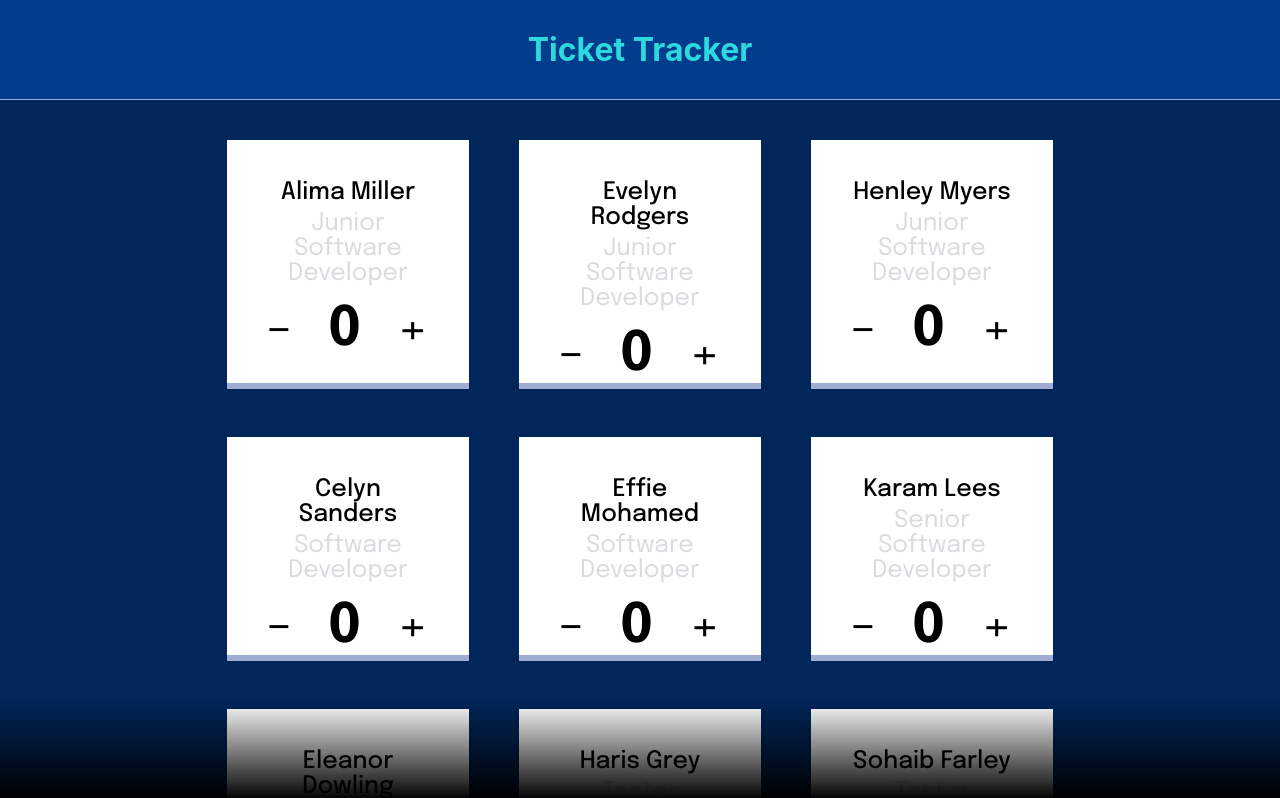
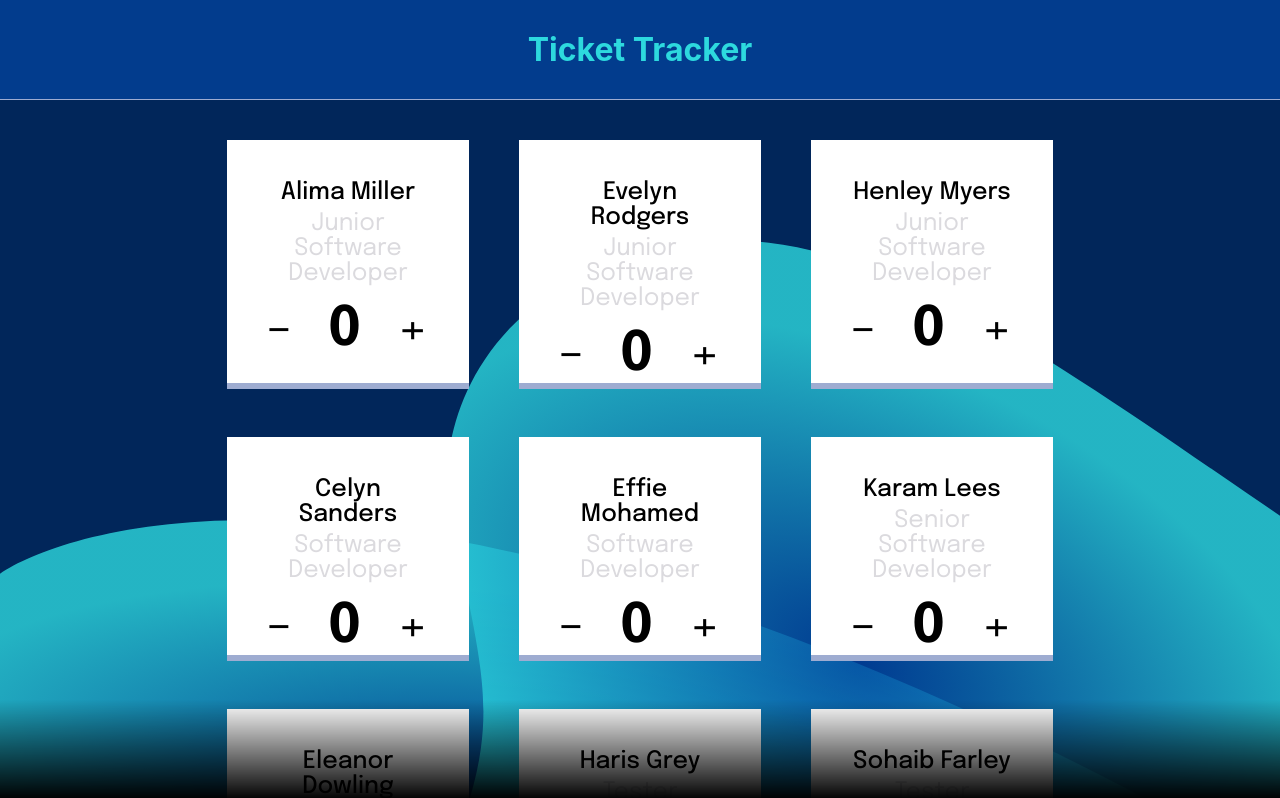
Before and after one commit to samueljacobs98/ticket-tracker-project, a React (Create React App) app: page / in a window 1280 px wide. Shown: the top 798 px of the page. Built offline with nearby package versions, Linux system fonts and the light colour scheme.

Commit message:
added background elements

```diff
--- a/src/App.jsx
+++ b/src/App.jsx
@@ -2,7 +2,7 @@ import "./App.scss";
 import Header from "./components/Header/Header";
 import Tickets from "./components/Tickets/Tickets";
 import Footer from "./components/Footer/Footer";
-// import Background from "./components/Background/Background";
+import Background from "./components/Background/Background";
 import team from "./assets/data/team";
 
 function App() {
@@ -10,8 +10,8 @@ function App() {
     <>
       <Header />
       <Tickets teamData={team} />
+      <Background />
       <Footer />
-      {/* <Background /> */}
     </>
   );
 }
--- /dev/null
+++ b/src/components/Background/Background.jsx
@@ -0,0 +1,15 @@
+import React from "react";
+import bgLeft from "../../assets/svgs/bg-left.svg";
+import bgRight from "../../assets/svgs/bg-right.svg";
+import "./Background.scss";
+
+const Background = () => {
+  return (
+    <>
+      <img src={bgLeft} className="background__img background__img--left" />
+      <img src={bgRight} className="background__img background__img--right" />
+    </>
+  );
+};
+
+export default Background;
--- /dev/null
+++ b/src/components/Background/Background.scss
@@ -0,0 +1,28 @@
+.background__img {
+  position: fixed;
+  bottom: 0;
+  z-index: -1;
+}
+
+.background__img--left {
+  left: 0;
+  width: 100%;
+  height: 35%;
+}
+.background__img--right {
+  right: -10%;
+  height: 70%;
+  width: 85%;
+}
+
+@media screen and (min-width: 800px) {
+  .background__img--left {
+    width: 100%;
+    height: 35%;
+  }
+  .background__img--right {
+    right: 0;
+    height: 70%;
+    width: 65%;
+  }
+}
--- a/src/components/Card/Card.jsx
+++ b/src/components/Card/Card.jsx
@@ -1,17 +1,15 @@
-import React from "react";
+import React, { useState } from "react";
 
 import "./Card.scss";
 
 const Card = ({ name, role }) => {
-  let number = 0;
+  const [count, setCount] = useState(0);
 
-  const decrementNumber = () => {
-    number++;
-    console.log(number);
+  const decrementCount = () => {
+    setCount((previousCount) => previousCount - 1);
   };
-  const incrementNumber = () => {
-    number++;
-    console.log(number);
+  const incrementCount = () => {
+    setCount((previousCount) => previousCount + 1);
   };
 
   return (
@@ -19,11 +17,11 @@ const Card = ({ name, role }) => {
       <p className="card__title">{name}</p>
       <p className="card__role">{role}</p>
       <div className="card__counter">
-        <p className="card__button" onClick={decrementNumber}>
+        <p className="card__button" onClick={decrementCount}>
           -
         </p>
-        <p className="card__number">{number}</p>
-        <p className="card__button" onClick={incrementNumber}>
+        <p className="card__number">{count}</p>
+        <p className="card__button" onClick={incrementCount}>
           +
         </p>
       </div>
```
Also changed, not shown: src/assets/svgs/bg-left.svg, src/assets/svgs/bg-right.svg.
